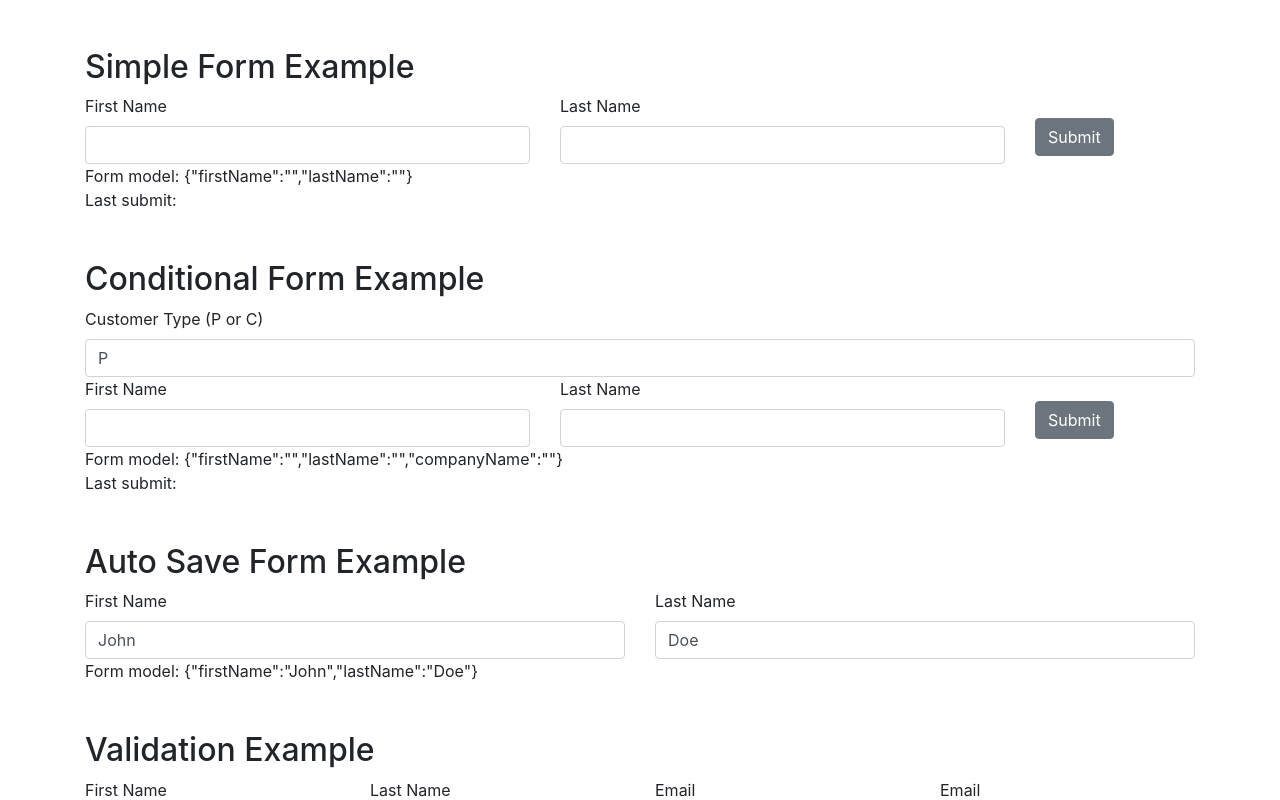
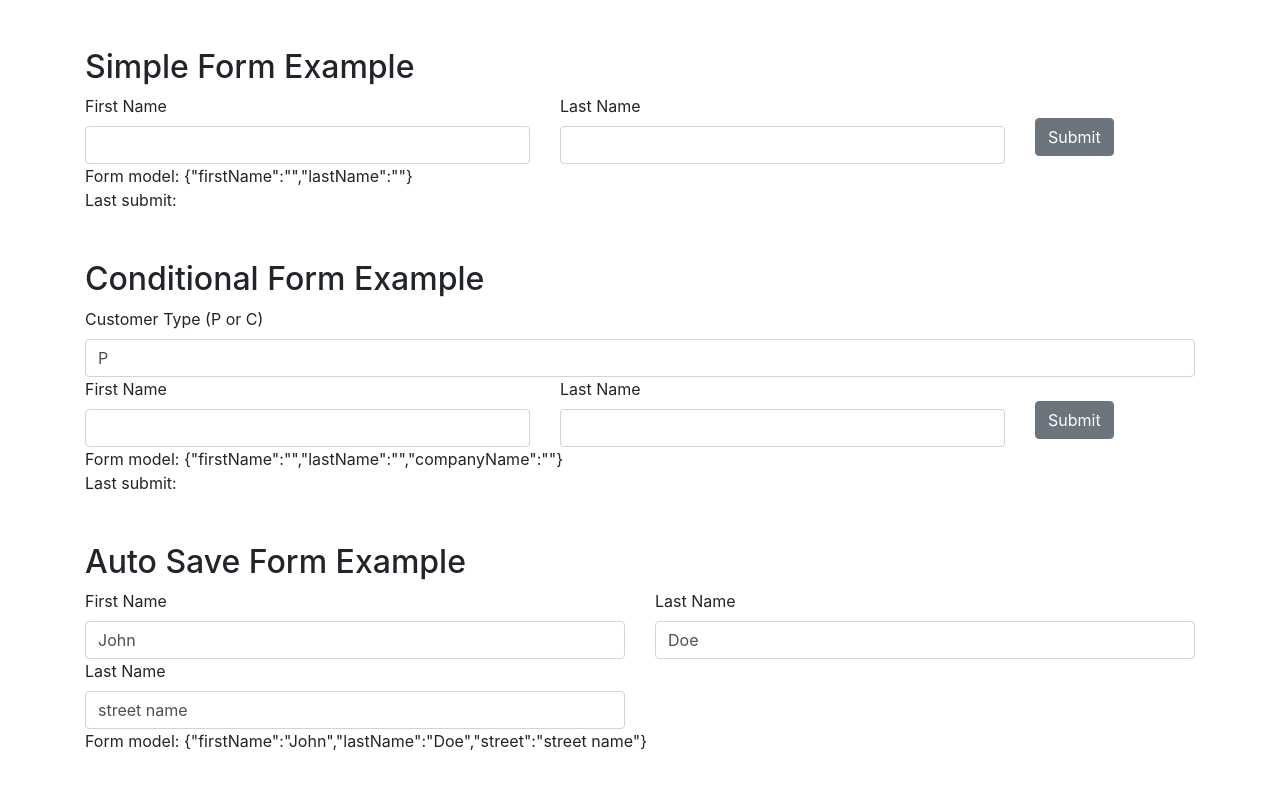
Before and after one commit to romasch/angular-forms-experiment, an Angular app: page / in a window 1280 px wide. Shown: the top 800 px of the page. Built offline with nearby package versions, Linux system fonts and the light colour scheme.

Commit message:
Verify that the solution works with NgBootstrap typeahead.

```diff
--- a/package.json
+++ b/package.json
@@ -19,6 +19,7 @@
     "@angular/platform-browser": "~8.2.14",
     "@angular/platform-browser-dynamic": "~8.2.14",
     "@angular/router": "~8.2.14",
+    "@ng-bootstrap/ng-bootstrap": "^5.1.4",
     "bootstrap": "^4.4.1",
     "rxjs": "~6.4.0",
     "tslib": "^1.10.0",
--- a/src/app/app.module.ts
+++ b/src/app/app.module.ts
@@ -1,13 +1,14 @@
-import { BrowserModule } from '@angular/platform-browser';
-import { NgModule } from '@angular/core';
+import {BrowserModule} from '@angular/platform-browser';
+import {NgModule} from '@angular/core';
 
-import { AppComponent } from './app.component';
-import { TextInputDirective } from './text-input.directive';
-import { NumberInputDirective } from './number-input.directive';
-import { SimpleFormExampleComponent } from './simple-form-example/simple-form-example.component';
-import { ConditionalFormExampleComponent } from './conditional-form-example/conditional-form-example.component';
-import { BackendFormExampleComponent } from './backend-form-example/backend-form-example.component';
-import { ValidationExampleComponent } from './validation-example/validation-example.component';
+import {AppComponent} from './app.component';
+import {TextInputDirective} from './text-input.directive';
+import {NumberInputDirective} from './number-input.directive';
+import {SimpleFormExampleComponent} from './simple-form-example/simple-form-example.component';
+import {ConditionalFormExampleComponent} from './conditional-form-example/conditional-form-example.component';
+import {BackendFormExampleComponent} from './backend-form-example/backend-form-example.component';
+import {ValidationExampleComponent} from './validation-example/validation-example.component';
+import {NgbTypeaheadModule} from '@ng-bootstrap/ng-bootstrap';
 
 @NgModule({
     declarations: [
@@ -20,9 +21,10 @@ import { ValidationExampleComponent } from './validation-example/validation-exam
         ValidationExampleComponent
     ],
     imports: [
-    BrowserModule
+        BrowserModule, NgbTypeaheadModule
     ],
     providers: [],
     bootstrap: [AppComponent]
 })
-export class AppModule { }
+export class AppModule {
+}
--- a/src/app/backend-form-example/backend-form-example.component.html
+++ b/src/app/backend-form-example/backend-form-example.component.html
@@ -9,6 +9,10 @@
 			<label>Last Name</label>
 			<input [efControl]="form.lastName" class="form-control" type="text">
 		</div>
+		<div class="col-6">
+			<label>Last Name</label>
+			<input [efControl]="form.street" [ngbTypeahead]="search" class="form-control" type="text">
+		</div>
 	</div>
 	<div class="row">
 		<div class="col-12">Form model: {{getJson()}}</div>
--- a/src/app/backend-form-example/backend-form-example.component.ts
+++ b/src/app/backend-form-example/backend-form-example.component.ts
@@ -1,6 +1,8 @@
 import {Component, OnInit} from '@angular/core';
 import {BackendMockService} from './backend-mock.service';
 import {ControlledInputImpl} from '../controlled-input';
+import {Observable} from 'rxjs';
+import {debounceTime, distinctUntilChanged, switchMap} from 'rxjs/operators';
 
 @Component({
     selector: 'app-backend-form-example',
@@ -13,6 +15,7 @@ export class BackendFormExampleComponent implements OnInit {
     form = {
         firstName: new ControlledInputImpl<string>('', change => this.updateFirstName(change)),
         lastName: new ControlledInputImpl<string>('', change => this.updateLastName(change)),
+        street: new ControlledInputImpl<string>('', change => this.updateStreet(change)),
     };
 
     constructor(private be: BackendMockService) {
@@ -27,10 +30,16 @@ export class BackendFormExampleComponent implements OnInit {
     getJson(): string {
         const form = {
             firstName: this.form.firstName.value,
-            lastName: this.form.lastName.value
+            lastName: this.form.lastName.value,
+            street: this.form.street.value
         };
         return JSON.stringify(form);
     }
+
+    search = (text$: Observable<string>) => text$.pipe(
+        debounceTime(200),
+        distinctUntilChanged(),
+        switchMap(term => this.be.getStreetForAutoComplete(term)))
 
     private updateFirstName(name: string) {
         this.be.updateFirstName(name).subscribe(() => this.fetch());
@@ -40,10 +49,15 @@ export class BackendFormExampleComponent implements OnInit {
         this.be.updateLastName(name).subscribe(() => this.fetch());
     }
 
+    private updateStreet(name: string) {
+        this.be.updateStreet(name).subscribe(() => this.fetch());
+    }
+
     private fetch() {
         this.be.getPerson().subscribe(p => {
             this.form.firstName = new ControlledInputImpl<string>(p.firstName, change => this.updateFirstName(change));
             this.form.lastName = new ControlledInputImpl<string>(p.lastName, change => this.updateLastName(change));
+            this.form.street = new ControlledInputImpl<string>(p.street, change => this.updateStreet(change));
         });
     }
 
--- a/src/app/backend-form-example/backend-mock.service.ts
+++ b/src/app/backend-form-example/backend-mock.service.ts
@@ -5,12 +5,13 @@ import {delay, map} from 'rxjs/operators';
 export interface Person {
     firstName: string;
     lastName: string;
+    street: string;
 }
 
 @Injectable()
 export class BackendMockService {
 
-    private person: Person = {firstName: 'John', lastName: 'Doe'};
+    private person: Person = {firstName: 'John', lastName: 'Doe', street: 'street name'};
 
     getPerson(): Observable<Person> {
         return of(Object.assign({}, this.person));
@@ -31,4 +32,19 @@ export class BackendMockService {
                 return undefined;
             }));
     }
+
+    updateStreet(street: string): Observable<void> {
+        return of(street).pipe(delay(1000),
+            map(x => {
+                this.person.street = x;
+                return undefined;
+            }));
+    }
+
+    getStreetForAutoComplete(term: string): Observable<string[]> {
+        const result: string[] = ['Merkurstrasse 28', 'Kleinstrasse 15', 'Falkenstrasse 28']
+            .filter(d => d.toLowerCase().indexOf(term.toLowerCase()) !== -1);
+        return of(result).pipe(delay(100));
+    }
+
 }
--- a/src/app/text-input.directive.ts
+++ b/src/app/text-input.directive.ts
@@ -86,7 +86,7 @@ export class TextInputDirective {
     @HostListener('keydown.enter')
     enter() {
         // The enter key can trigger a form submit, so we must publish the new value before.
-        this.blur();
+        this.blur(); // TODO: should not set this.isFocused in this case.
     }
 
     private setValue(value: string) {
```
Also changed, not shown: 1 other file (tests, documents, lock files or other folders). Lines whose indentation alone changed are shown as unchanged.
